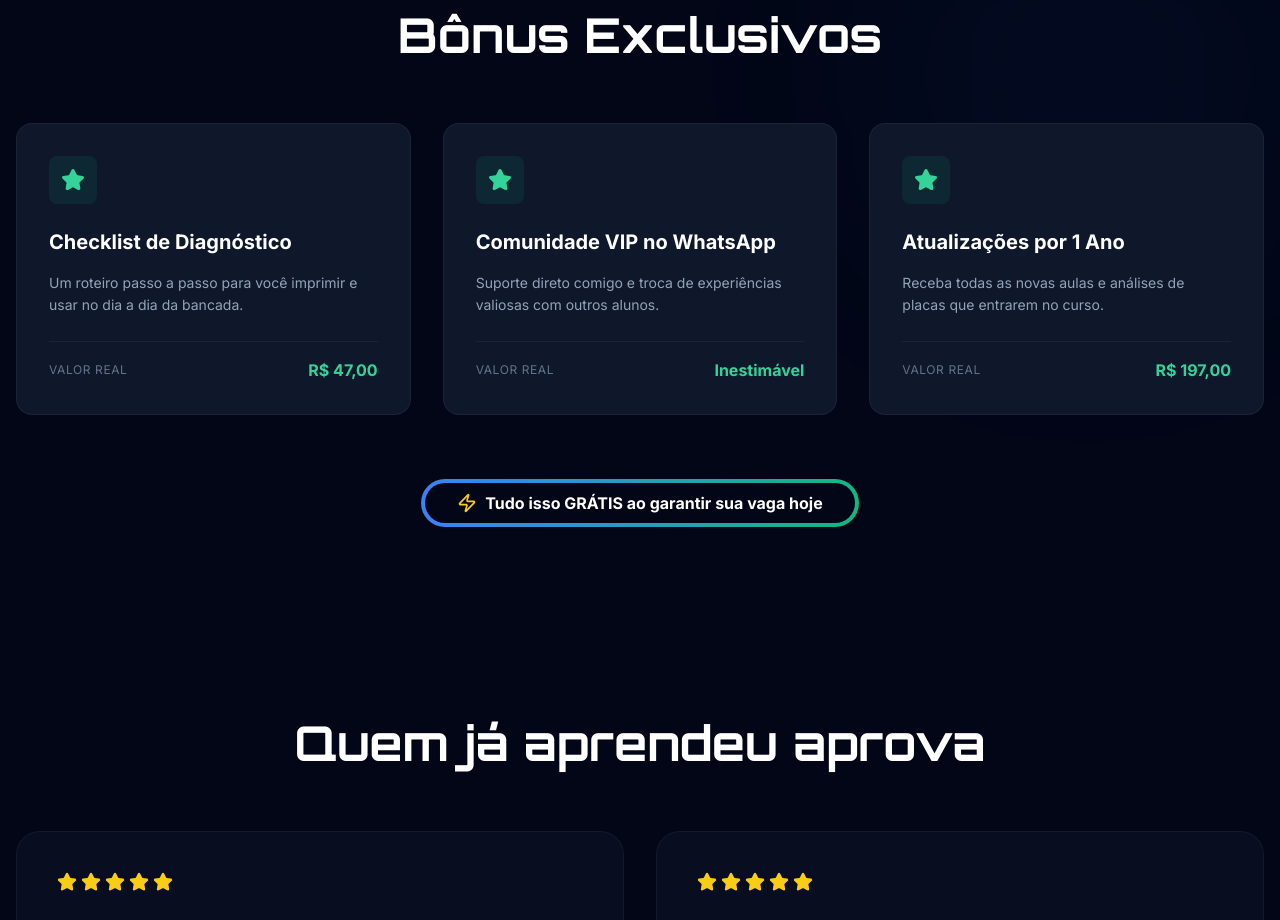
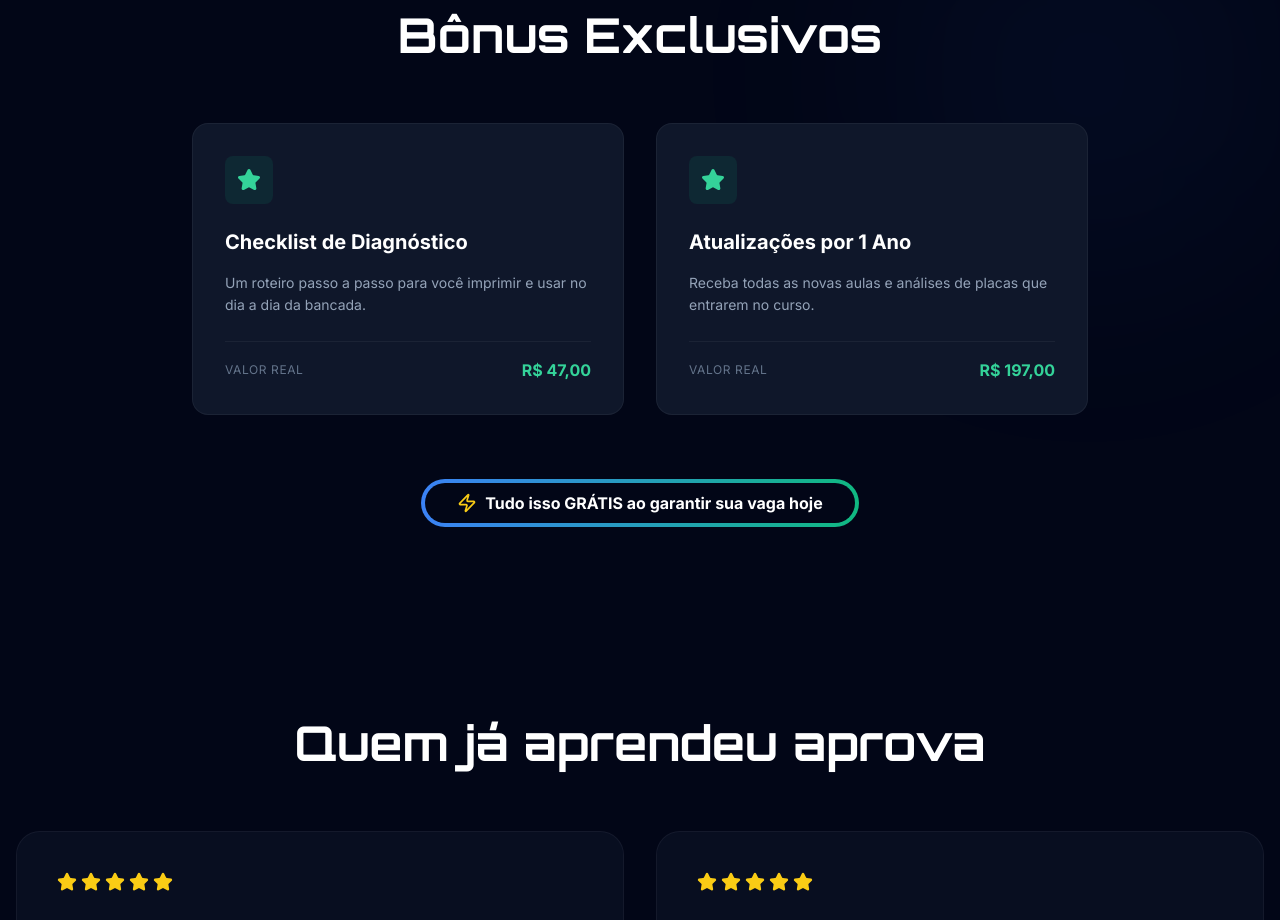
Before and after one commit to fabiopego/Fonte-Chaveada-Descomplicada---Landing-Page, a React (Vite) app: page / in a window 1280 px wide. Shown: the part 3401-4321 px from the top of the page. Built offline with nearby package versions, Linux system fonts and the light colour scheme.

Commit message:
feat: Remove WhatsApp community bonus
The WhatsApp community bonus was removed to streamline the offerings and focus on the core value propositions of the course.

```diff
--- a/App.tsx
+++ b/App.tsx
@@ -243,11 +243,6 @@
       value: "R$ 47,00"
     },
     {
-      title: "Comunidade VIP no WhatsApp",
-      desc: "Suporte direto comigo e troca de experiências valiosas com outros alunos.",
-      value: "Inestimável"
-    },
-    {
       title: "Atualizações por 1 Ano",
       desc: "Receba todas as novas aulas e análises de placas que entrarem no curso.",
       value: "R$ 197,00"
@@ -262,7 +257,7 @@
           <span className="text-blue-400 font-bold tracking-widest uppercase text-sm">Presentes para você</span>
           <h2 className="text-3xl md:text-5xl font-orbitron font-bold text-white mt-2">Bônus Exclusivos</h2>
         </div>
-        <div className="grid md:grid-cols-3 gap-8">
+        <div className="max-w-4xl mx-auto grid md:grid-cols-2 gap-8">
           {bonuses.map((b, idx) => (
             <div key={idx} className="bg-slate-900 border border-white/5 p-8 rounded-2xl hover:bg-slate-800/50 transition-all group">
               <div className="w-12 h-12 bg-emerald-500/10 rounded-lg flex items-center justify-center mb-6 group-hover:scale-110 transition-transform">
```
